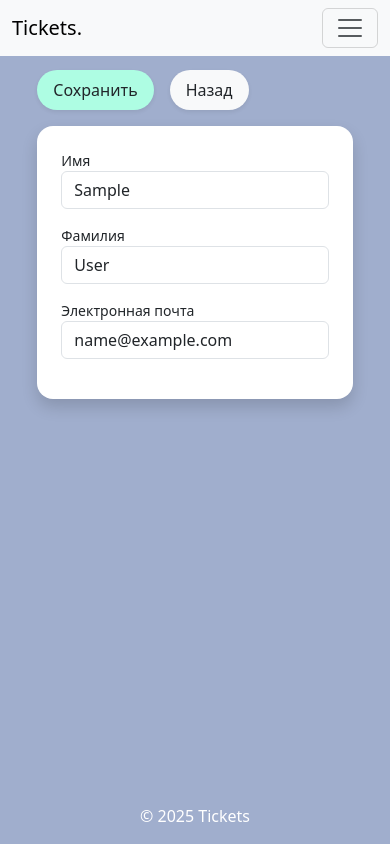
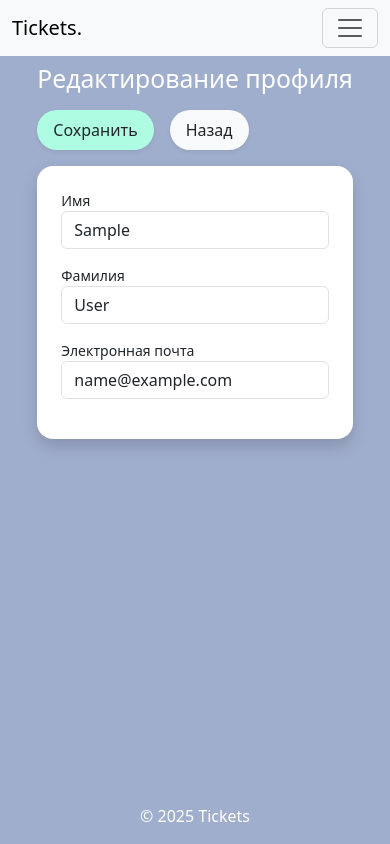
Before and after one commit to AlekseyPchelintsev/django_ticket_system, a Django app: page /accounts/profile/edit/ in a window 390 px wide. Run offline with Django 5.2, Linux system fonts and the light colour scheme; the visitor is signed in with stand-in values (Sample User, id 1); some libraries are stand-ins or nearby versions.

Commit message:
add padding for mobile h visibility

```diff
--- a/ticket_system/ticket_system/templates/base.html
+++ b/ticket_system/ticket_system/templates/base.html
@@ -62,7 +62,7 @@
         {% endif %}
 
         <!-- Основной контент -->
-        <div class="margin-top-mobile responsive-container container mt-4 flex-grow-1 gap-3 {% if '/login/' in request.path or '/register/' in request.path %}justify-content-start align-items-center{% endif %}">
+        <div class="padding-top-mobile-h responsive-container container mt-4 flex-grow-1 gap-3 {% if '/login/' in request.path or '/register/' in request.path %}justify-content-start align-items-center{% endif %}">
           <main>{% block content %}{% endblock %}</main>
         </div>
     </div>
```
